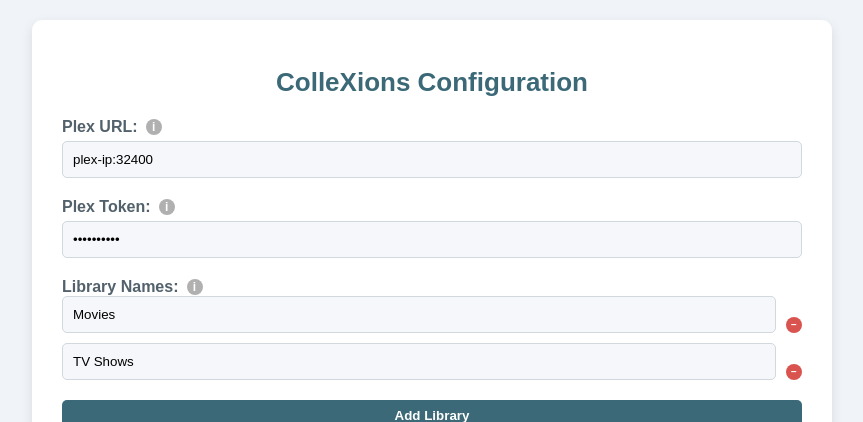
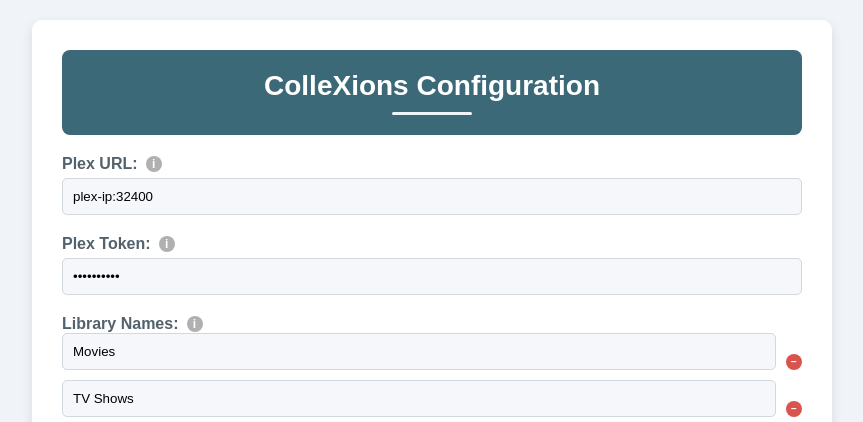
Before and after one commit to jl94x4/ColleXions-WebUI, a Flask app: page /config in a window 1280 px wide. Shown: the top 422 px of the page, without its empty margins (208-1071 px from the left). Run offline with Flask 2, Linux system fonts and the light colour scheme.

Commit message:
Add files via upload

```diff
--- a/app/templates/config.html
+++ b/app/templates/config.html
@@ -24,11 +24,26 @@
             box-sizing: border-box;
         }
 
-        h1 {
-            color: #3b6978;
-            font-size: 26px;
+        /* Header styling */
+        .header {
             text-align: center;
-            margin-bottom: 20px;
+            padding: 20px;
+            background-color: #3b6978;
+            color: #ffffff;
+            border-radius: 8px;
+            font-size: 28px;
+            font-weight: bold;
+            position: relative;
+        }
+
+        .header:after {
+            content: "";
+            display: block;
+            width: 80px;
+            height: 3px;
+            background-color: #f0f4f8;
+            margin: 10px auto 0;
+            border-radius: 2px;
         }
 
         label {
@@ -212,7 +227,7 @@
 </head>
 <body>
     <div class="container">
-        <h1>ColleXions Configuration</h1>
+        <div class="header">ColleXions Configuration</div>
         <form action="{{ url_for('config') }}" method="post">
             <!-- Plex URL -->
             <label for="plexUrl">Plex URL:
```
